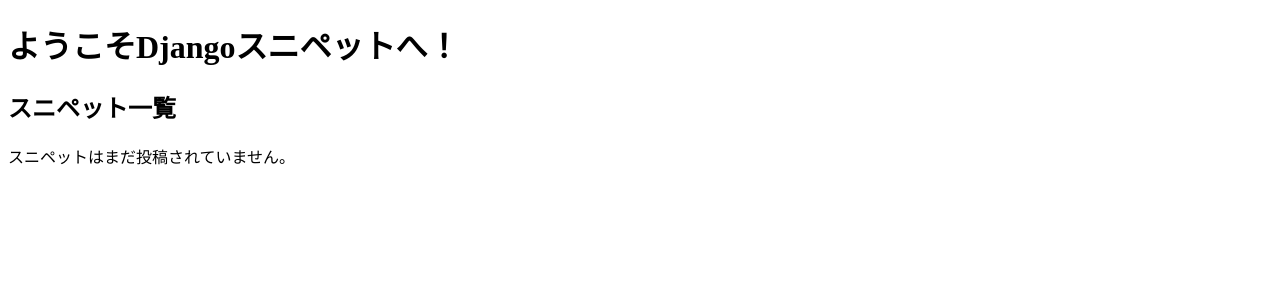
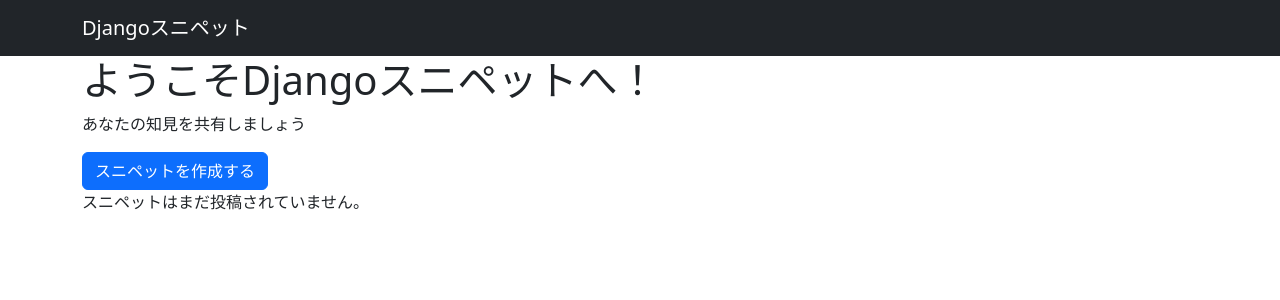
Before and after one commit to HideKobayashi/django_example, a Django app: page / in a window 1280 px wide. Shown: the top 300 px of the page. Run offline with Django 4.2, Linux system fonts and the light colour scheme; data that the repository does not hold is empty; some libraries are stand-ins or nearby versions.

Commit message:
bootstrap5 の導入

```diff
--- a/djangosnippets/djangosnippets/settings.py
+++ b/djangosnippets/djangosnippets/settings.py
@@ -38,6 +38,7 @@ INSTALLED_APPS = [
     'django.contrib.messages',
     'django.contrib.staticfiles',
     'snippets.apps.SnippetsConfig',  # snippets アプリを追加
+    'django_bootstrap5',  # Bootstrap5
 ]
 
 MIDDLEWARE = [
--- a/djangosnippets/snippets/templates/snippets/top.html
+++ b/djangosnippets/snippets/templates/snippets/top.html
@@ -1,12 +1,25 @@
 <!DOCTYPE html>
+{% load django_bootstrap5 %}
 <html>
     <head>
         <metacharset="utf8">
         <title>Djangoスニペット</title>
+        {% bootstrap_css %}
+        {% bootstrap_javascript %}
     </head>
     <body>
-        <h1>ようこそDjangoスニペットへ！</h1>
-        <h2>スニペット一覧</h2>
+        <nav class="navbar navbar-expand flex-md-row navbar-dark bg-dark">
+            <div class="container justify-content-between">
+                <a href="/" class="navbar-brand">Djangoスニペット</a>
+            </div>
+        </nav>
+        <main>
+            <div class="container">
+                <div class="welcome">
+                    <h1 class="title">ようこそDjangoスニペットへ！</h1>
+                    <p class="subtitle">あなたの知見を共有しましょう</p>
+                    <a class="btn btn-primary" href="{% url 'snippet_new' %}">スニペットを作成する</a>
+                </div>
                 {% if snippets %}
                 <table class="table">
                     <thead>
@@ -21,7 +34,7 @@
                         <tr>
                             <th>{{snippet.created_by.username}}</th>
                             <th>{{snippet.created_at}}</th>
-                    <th><ahref="{% url 'snippet_detail' snippet.id %}">{{snippet.title}}</a></th>
+                            <th><a href="{% url 'snippet_detail' snippet.id %}">{{snippet.title}}</a></th>
                         </tr>
                         {% endfor %}
                     </tbody>
@@ -29,5 +42,7 @@
                 {% else %}
                    <p>スニペットはまだ投稿されていません。</p>
                 {% endif %}
+            </div>
+        </main>
     </body>
 </html>
```
Also changed, not shown: memo/memo_220613.md (added, +17 -0 lines), requirements_lock.txt (added, +26 -0 lines). Lines whose indentation alone changed are shown as unchanged.
